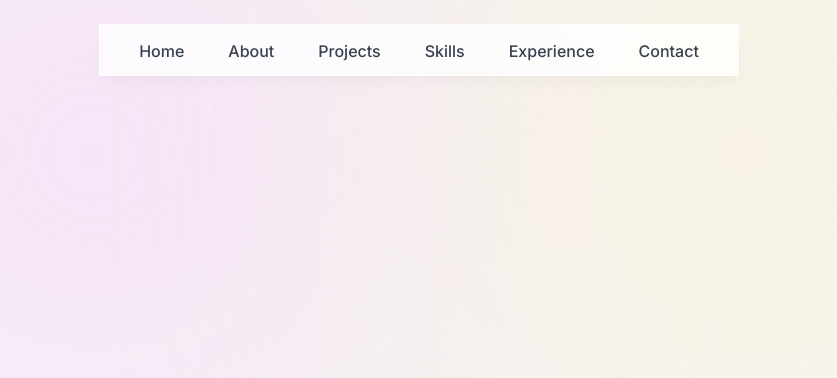
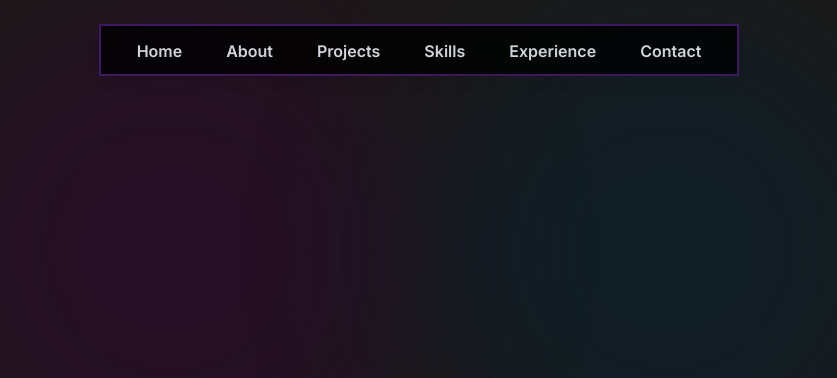
Before and after one commit to msuhaib01/m-suhaib-portfolio, a Next.js app: page / in a window 1280 px wide. Shown: the top 378 px of the page, without its empty margins (221-1058 px from the left). Built offline with nearby package versions, Linux system fonts and the light colour scheme.

Commit message:
header and changing theme

```diff
--- a/src/app/layout.tsx
+++ b/src/app/layout.tsx
@@ -18,10 +18,14 @@ export default function RootLayout({
   return (
     <html lang="en">
       <body
-        className={`${inter.className} bg-stone-100 text-stone-900 h-[5000px]`}
+        className={`${inter.className} bg-stone-900 text-stone-200 h-[5000px]`}
       >
-        <div className="absolute bg-[#fbbdff79] blur-[10rem] top-[-6rem] left-[4rem] h-[31.25rem] w-[31.25rem] rounded-full"></div>
-        <div className="absolute bg-[#ffecbf7d] blur-[10rem] top-[-6rem] right-[4rem] h-[31.25rem] w-[31.25rem] rounded-full"></div>
+        <div className="z-[-99] absolute ml-auto mr-auto left-0 right-0 w-full">
+          <div className="flex justify-center">
+            <div className="bg-[#31063479] blur-[5rem] top-[-6rem] h-[31.25rem] w-[31.25rem] rounded-full "></div>
+            <div className="bg-[#06223479] blur-[5rem] top-[-6rem] h-[31.25rem] w-[31.25rem] rounded-full "></div>
+          </div>
+        </div>
         <Header />
         {children}
       </body>
--- a/src/components/header.tsx
+++ b/src/components/header.tsx
@@ -10,12 +10,12 @@ export default function Header() {
   return (
     <header className="z-[99] relative">
       <motion.div
-        className="fixed top-0 sm:top-6 left-1/2 -translate-x-1/2 h-[6rem] sm:h-[3.25rem] w-full sm:w-[40rem] rounded-none border border-white border-opacity-40 bg-white bg-opacity-80 shadow-lg shadow-black/[0.03] backdrop-blur-[0.5rem]"
+        className="fixed top-0 sm:top-6 left-1/2 -translate-x-1/2 h-[6rem] sm:h-[3.25rem] w-full sm:w-[40rem] rounded-none  border-2 border-purple-600 border-opacity-40 bg-black bg-opacity-80 shadow-lg shadow-black/[0.03] backdrop-blur-[0.5rem]"
         initial={{ y: -100, x: "-50%", opacity: "0" }}
         animate={{ y: 0, x: "-50%", opacity: "1" }}
       ></motion.div>
       <nav className="flex fixed top-[0.15rem] left-1/2 h-12 -translate-x-1/2 py-2 sm:top-[1.7rem] sm:h-[initial] sm:py-0">
-        <ul className="h-12 flex w-[22rem] flex-wrap items-center justify-center gap-y-1 text-[0.9rem] font-medium text-gray-700 sm:w-[initial] sm:flex-nowrap sm:gap-5">
+        <ul className="h-12 flex w-[22rem] flex-wrap items-center justify-center gap-y-1 text-[0.9rem] font-medium text-gray-300 sm:w-[initial] sm:flex-nowrap sm:gap-5">
           {links.map((link) => (
             <motion.li
               className="h-3/4 flex items-center justify-center relative"
@@ -25,7 +25,7 @@ export default function Header() {
             >
               <Link
                 href={link.hash}
-                className="flex w-full items-center justify-center px-3 hover:text-gray-950 text-xl sm:text-base"
+                className="flex w-full items-center justify-center px-3 hover:text-gray-400 text-xl sm:text-base font-semibold"
               >
                 {link.name}
               </Link>
```
